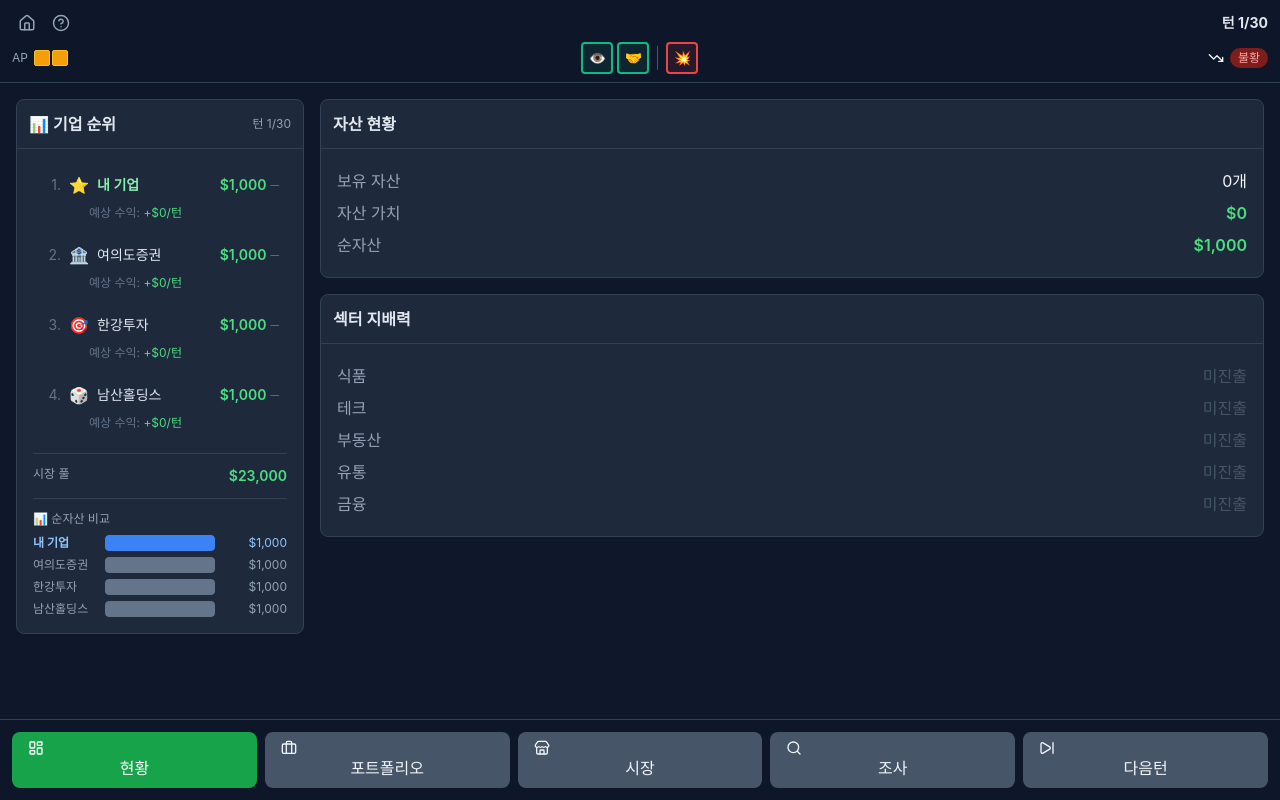
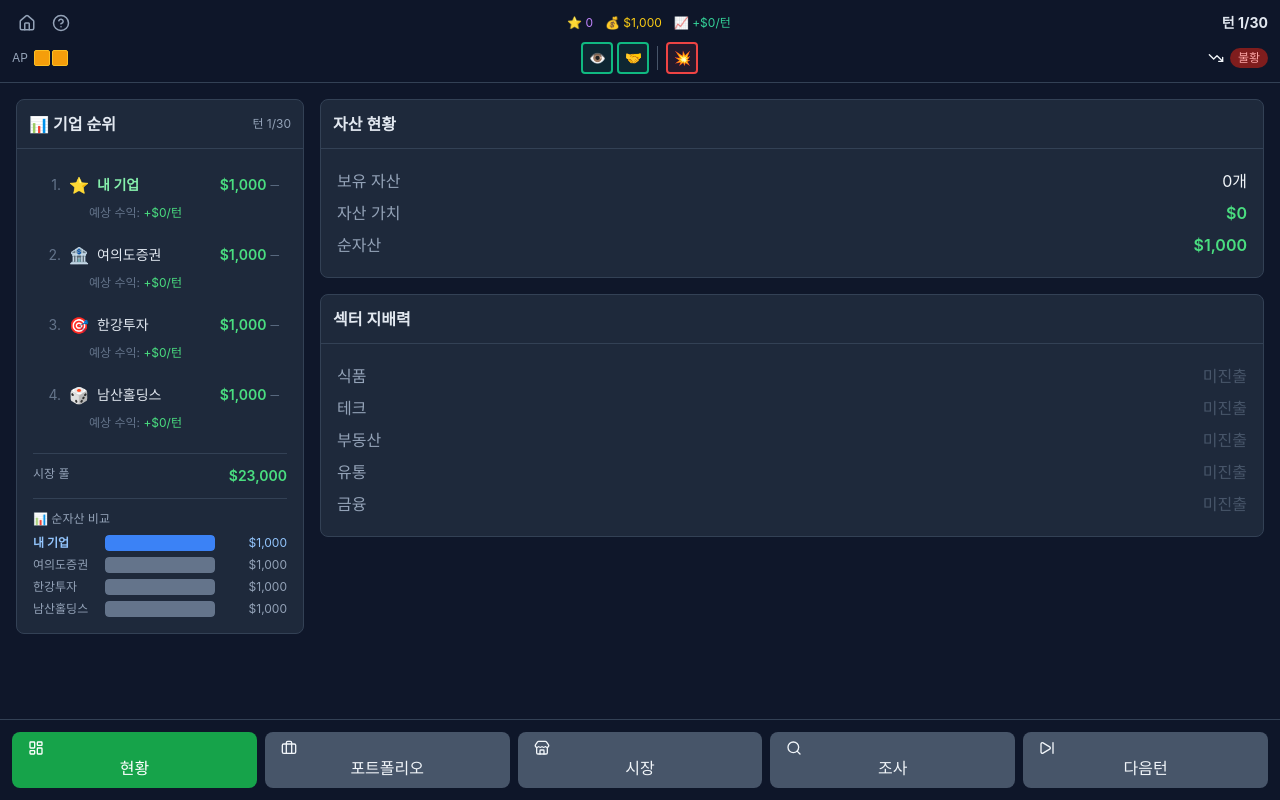
Before and after one commit to haro7488/WebYouAreCapitalist, a React (Vite) app: page / in a window 1280 px wide. Both pictures are taken after a click on the button "새 게임 시작". Built offline with nearby package versions, Linux system fonts and the light colour scheme.

Commit message:
상단바: 중앙에 영향력·순자산·예상수익 표시, 기업순위는 현황 탭에서만

```diff
--- a/src/components/game/GameHeader.tsx
+++ b/src/components/game/GameHeader.tsx
@@ -4,6 +4,8 @@ import { useUIStore } from '@stores/uiStore'
 import { MarketIndicator } from './MarketIndicator'
 import { Home, HelpCircle } from 'lucide-react'
 import { TRAIT_REGISTRY, type Trait } from '@game/traits'
+import { calculateCompanyNetWorth, calculateCompanyTotalIncome } from '@game/economy'
+import { formatMoney } from '@game/utils'
 
 interface GameHeaderProps {
   onHome?: () => void
@@ -77,14 +79,16 @@ export function GameHeader({ onHome }: GameHeaderProps) {
 
   const player = gameState.companies[0]
   const { turn, maxTurns, market } = gameState
-  const { ap: actionPoints, maxAp: maxActionPoints } = player
+  const { ap: actionPoints, maxAp: maxActionPoints, influence } = player
+  const netWorth = calculateCompanyNetWorth(player)
+  const expectedIncome = calculateCompanyTotalIncome(player, gameState)
 
   // TODO: gameState에서 traits 가져오기 (현재 샘플)
   const activeTraits = SAMPLE_TRAITS
 
   return (
     <header className="sticky top-0 z-40 bg-slate-900/95 backdrop-blur border-b border-slate-700">
-      {/* Row 1: 홈+도움말 | | 턴 */}
+      {/* Row 1: 홈+도움말 | 영향력·자산·수익 | 턴 */}
       <div className="flex items-center justify-between px-3 pt-2 pb-1">
         <div className="flex items-center gap-1">
           {onHome && (
@@ -103,6 +107,19 @@ export function GameHeader({ onHome }: GameHeaderProps) {
           >
             <HelpCircle size={18} />
           </button>
+        </div>
+
+        {/* 중앙: 핵심 지표 */}
+        <div className="flex items-center gap-3 text-xs">
+          <span className="text-purple-400" title="영향력">
+            ⭐ {influence}
+          </span>
+          <span className="text-yellow-400" title="순자산">
+            💰 {formatMoney(netWorth)}
+          </span>
+          <span className={`${expectedIncome >= 0 ? 'text-emerald-400' : 'text-red-400'}`} title="예상 수익">
+            📈 {expectedIncome >= 0 ? '+' : ''}{formatMoney(Math.floor(expectedIncome))}/턴
+          </span>
         </div>
 
         <span className="text-sm font-bold text-slate-200">
--- a/src/screens/GameScreen.tsx
+++ b/src/screens/GameScreen.tsx
@@ -88,10 +88,12 @@ export function GameScreen() {
         {/* Planning 페이즈 */}
         {phase === 'planning' && (
           <div className="flex gap-4 flex-col lg:flex-row">
-            {/* 좌측: 기업 순위 현황판 */}
-            <div className="w-full lg:w-72 shrink-0">
-              <Leaderboard />
-            </div>
+            {/* 좌측: 기업 순위 현황판 (현황 탭에서만) */}
+            {planningView === 'summary' && (
+              <div className="w-full lg:w-72 shrink-0">
+                <Leaderboard />
+              </div>
+            )}
 
             {/* 우측: 기존 콘텐츠 */}
             <div className="flex-1 min-w-0">
```
